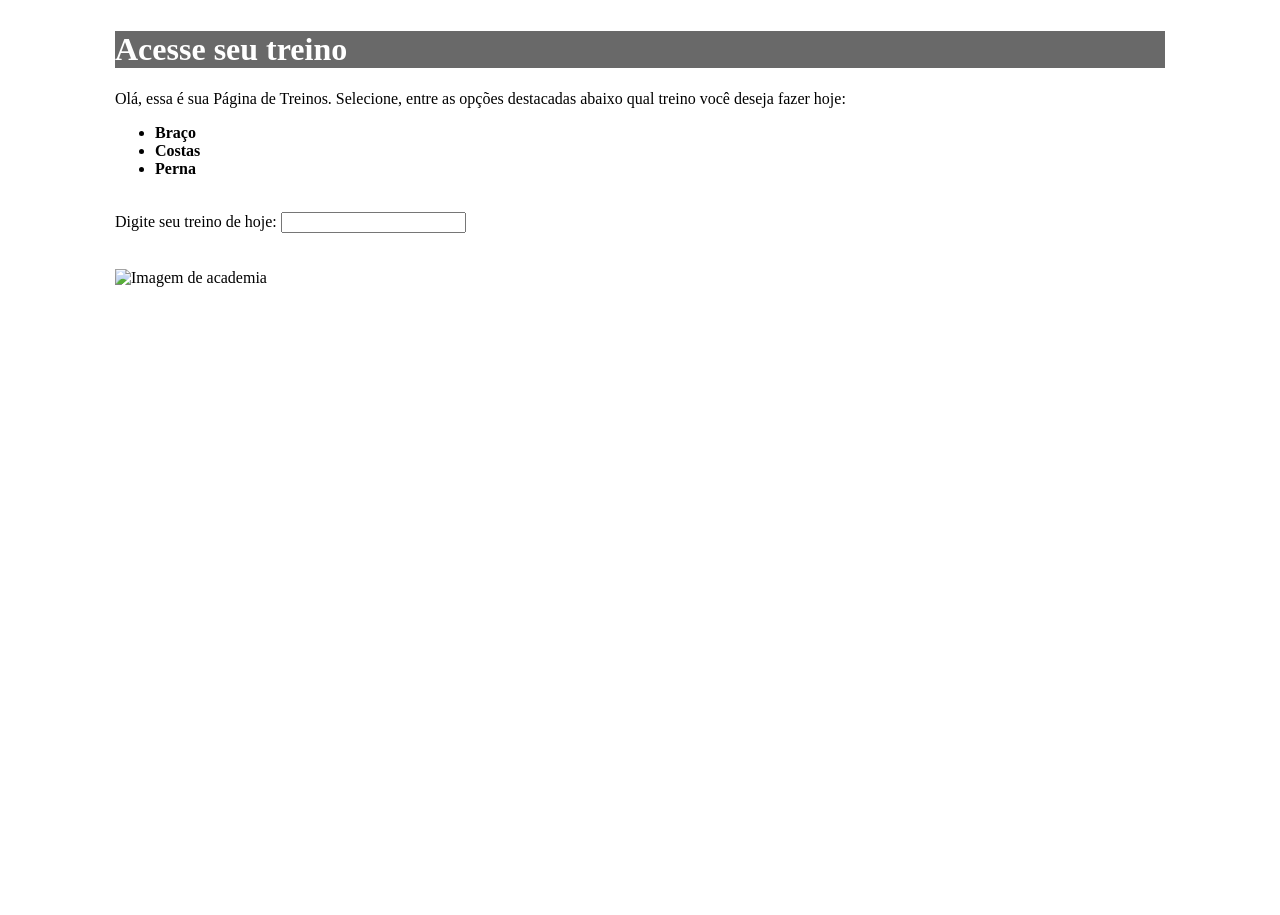
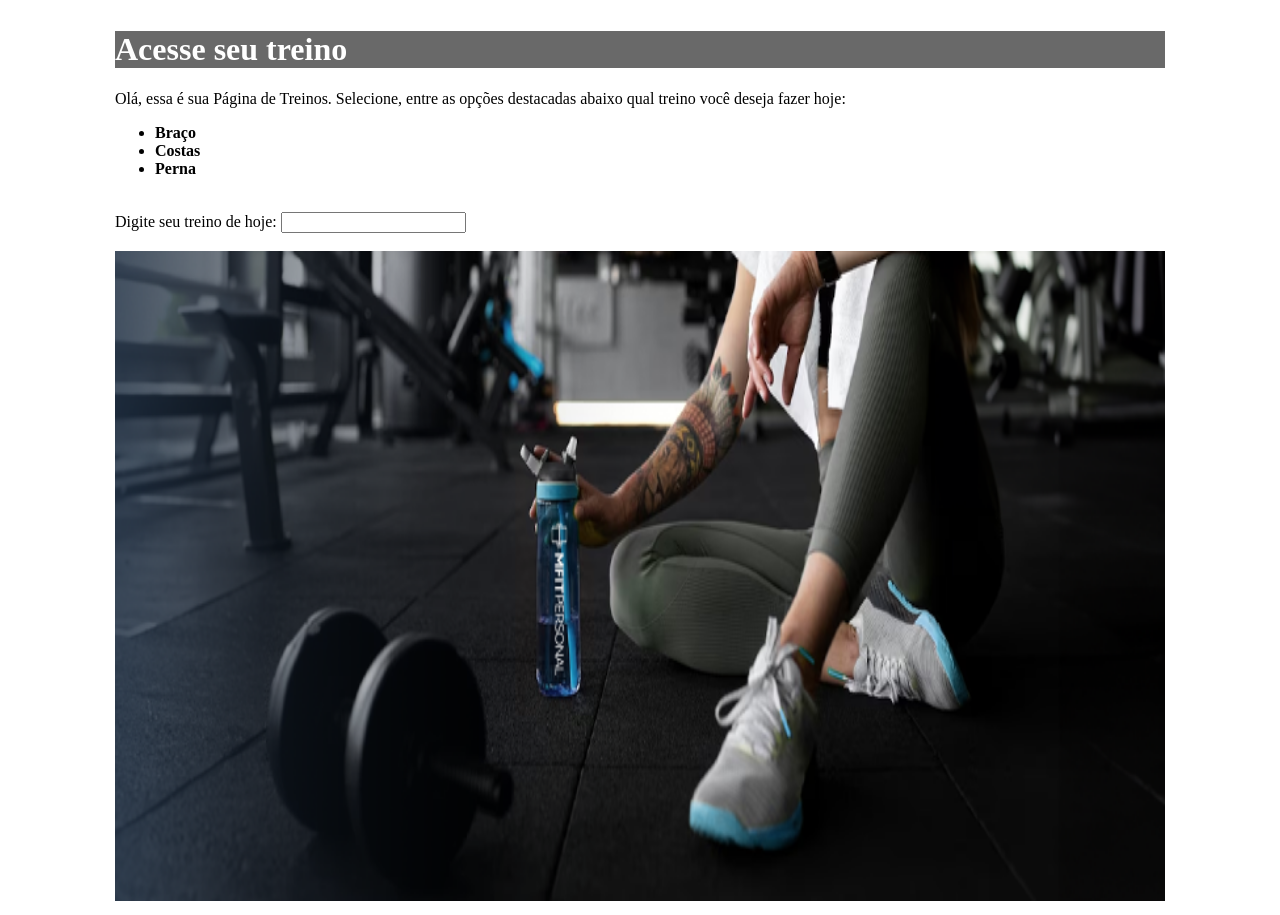
Before and after one commit to joycepontesf/exercicios_ebac, a plain HTML site: page MOD-09/Pratica-HTML/index.html in a window 1280 px wide. Before the commit the page ends 800 px from the top, so only its background shows below. Drawn offline with Linux system fonts and the light colour scheme.

Commit message:
Alteração de arquivos

```diff
--- a/MOD-09/Pratica-HTML/index.html
+++ b/MOD-09/Pratica-HTML/index.html
@@ -37,10 +37,9 @@
             </nav>
         </div>
     </div>
-
     <div>
-        <br><br>
-        <img src="./img/break-workout_602724.jpg" alt="Imagem de academia" width="1050" height="650">
+        <br>
+        <img src="/img/blog-capa-Conheça-o-significado-de-Workout-e-as-tendências-para-o-mundo-fitness.png" alt="Imagem de academia" width="1050" height="650">
     </div>
 
     <script>
```
Also changed, not shown: MOD-09/Pratica-HTML/img/blog-capa-Conheça-o-significado-de-Workout-e-as-tendências-para-o-mundo-fitness.png (added), MOD-09/Pratica-HTML/img/break-workout_602724.jpg (renamed from MOD-09/img/break-workout_602724.jpg), 3 other files.
